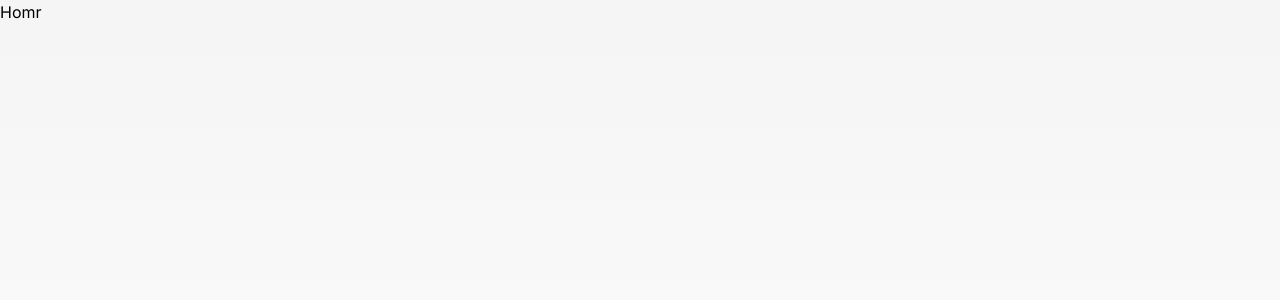
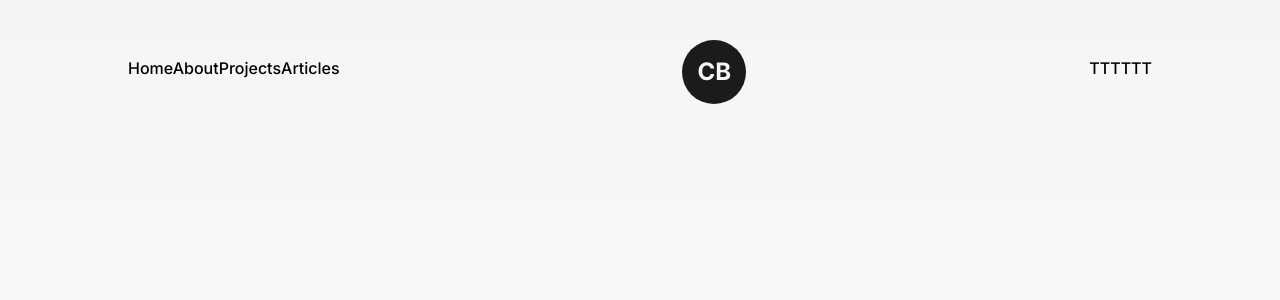
Before and after one commit to LoGiSTeRr/DanielPortfolio, a Next.js app: page / in a window 1280 px wide. Shown: the top 300 px of the page. Built offline with nearby package versions, Linux system fonts and the light colour scheme.

Commit message:
navbar p1

```diff
--- /dev/null
+++ b/app/components/Logo.jsx
@@ -0,0 +1,20 @@
+"use client"
+
+import Link from "next/link"
+import React from "react"
+import {motion} from 'framer-motion'
+
+const MotionLink = motion (Link);
+
+const Logo = () => {
+  return (
+    <div className='flex items-center justify-center mt-2'>
+
+            <MotionLink whileHover={{backgroundColor:["#121212", "rgba(131,58,180,1)","rgba(253,29,29,1)","rgba(252,176,69,1)","rgba(131,58,180,1)", "#121212"],transition:{duration:1,repeat:Infinity}}} href={'/'} className="h-16 w-16 • bg-dark text-light flex items-center justify-center rounded-full text-2xl font-bold">
+                CB
+            </MotionLink>
+
+    </div>
+  )
+}
+export default Logo
--- /dev/null
+++ b/app/components/Navbar.jsx
@@ -0,0 +1,26 @@
+import Link from "next/link"
+import React from "react"
+import Logo from "./Logo"
+
+const Navbar = () => {
+  return (
+    <header className='w-full px-32 py-8 font-medium flex items-center justify-between'>
+        <nav>
+            <Link href="/">Home</Link>
+            <Link href="/about">About</Link>
+            <Link href="/projects">Projects</Link>
+            <Link href="/articles">Articles</Link>
+        </nav>
+        <Logo/>
+        <nav>
+            <Link href="/" target={"_blank"}>T</Link>
+            <Link href="/" target={"_blank"}>T</Link>
+            <Link href="/" target={"_blank"}>T</Link>
+            <Link href="/" target={"_blank"}>T</Link>
+            <Link href="/" target={"_blank"}>T</Link>
+            <Link href="/" target={"_blank"}>T</Link>
+        </nav>
+    </header>
+  )
+}
+export default Navbar
--- a/app/page.js
+++ b/app/page.js
@@ -1,9 +1,10 @@
 import Image from "next/image";
+import Navbar from "./components/Navbar";
 
 export default function Home() {
   return (
     <main>
-   Homr
+      <Navbar/>
     </main>
   );
 }
--- a/package.json
+++ b/package.json
@@ -9,9 +9,10 @@
     "lint": "next lint"
   },
   "dependencies": {
+    "framer-motion": "^11.0.8",
+    "next": "14.1.1",
     "react": "^18",
-    "react-dom": "^18",
-    "next": "14.1.1"
+    "react-dom": "^18"
   },
   "devDependencies": {
     "autoprefixer": "^10.0.1",
```
Also changed, not shown: 1 other file (tests, documents, lock files or other folders).
